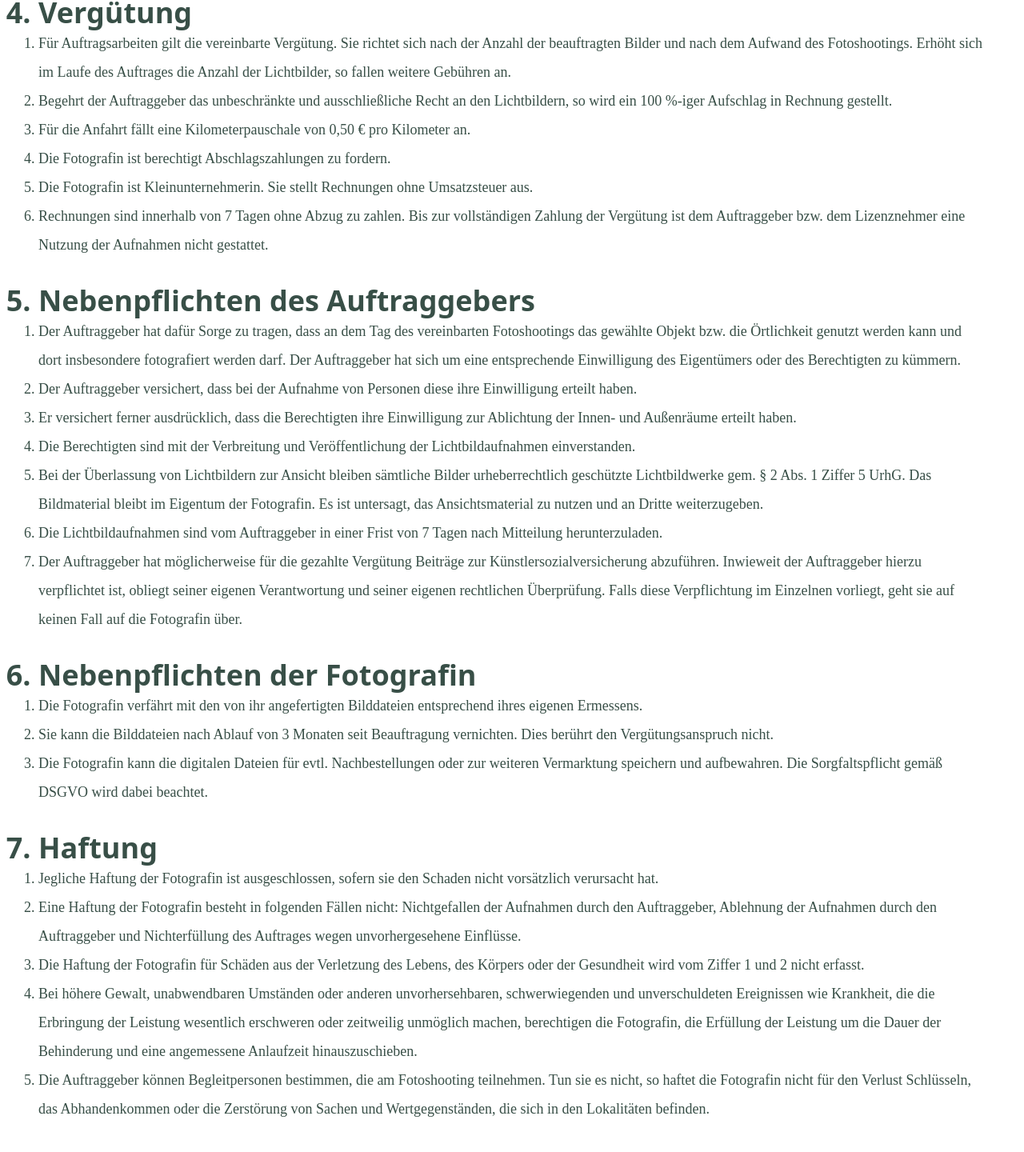
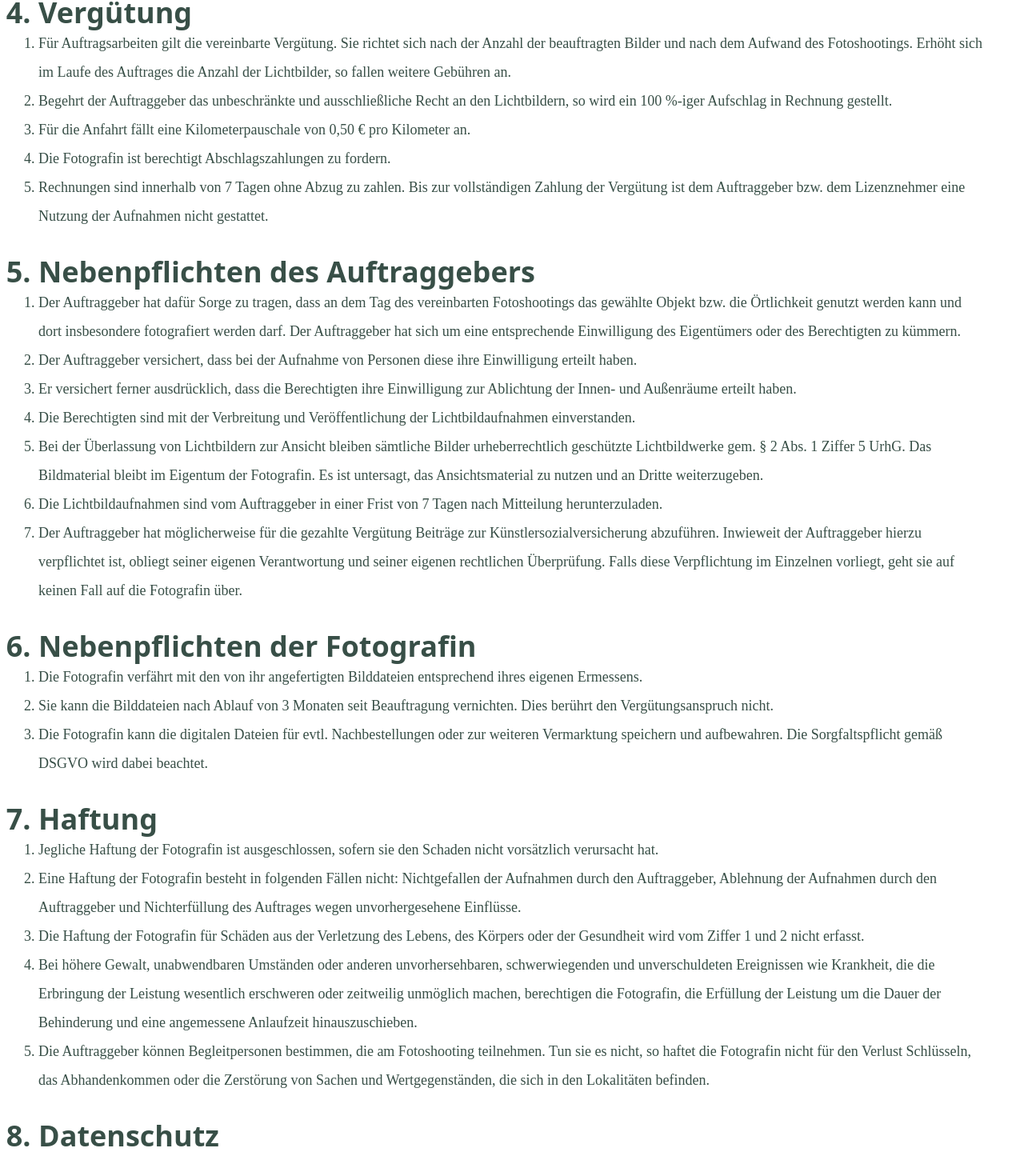
Before and after one commit to Dan86de/noworytaphotography-new, a Next.js app: page /agb in a window 1280 px wide. Shown: the part 1308-2748 px from the top of the page at 80% size. Built offline with nearby package versions, Linux system fonts and the light colour scheme; a web font is replaced by a local one.

Commit message:
Remove point

```diff
--- a/pages/agb.tsx
+++ b/pages/agb.tsx
@@ -20,287 +20,212 @@ const AGB = () => {
       <p className="text-right text-bold text-xl">Stand: 07.01.2023</p>
 
       <p className="mb-4 text-center italic">
-        Der Auftraggeber verpflichtet sich, die Geschäftsbedingungen sorgfältig
-        zu lesen und zur Kenntnis zu nehmen.
+        Der Auftraggeber verpflichtet sich, die Geschäftsbedingungen sorgfältig zu lesen und zur Kenntnis zu nehmen.
       </p>
       <ol className="list-decimal px-6">
-        <li className="text-brand font-headings font-bold text-4xl mt-8">
-          Anwendungsbereich
-        </li>
+        <li className="text-brand font-headings font-bold text-4xl mt-8">Anwendungsbereich</li>
 
         <p>
-          Diese allgemeine Geschäftsbedingung gilt für alle der Fotografin
-          Katarzyna Noworyta (im Folgenden: Fotografin) erteilten Aufträge über
-          die Erstellung von Lichtbildaufnahmen und für alle Nutzungs- und
-          Verwertungsarten im Sinne des Urheberrechts.{" "}
+          Diese allgemeine Geschäftsbedingung gilt für alle der Fotografin Katarzyna Noworyta (im Folgenden: Fotografin)
+          erteilten Aufträge über die Erstellung von Lichtbildaufnahmen und für alle Nutzungs- und Verwertungsarten im
+          Sinne des Urheberrechts.{" "}
         </p>
 
-        <li className="text-brand font-headings font-bold text-4xl mt-8">
-          Auftragsarbeiten; Immobilienfotografien
-        </li>
+        <li className="text-brand font-headings font-bold text-4xl mt-8">Auftragsarbeiten; Immobilienfotografien</li>
+
+        <ol className="list-decimal">
+          <li>Die Fotografin erstellt nach einer Beauftragung Lichtbilder von Immobilien.</li>
+          <li>Verträge über Auftragsarbeiten kommen durch Angebot und Annahme zustande.</li>
+          <li>
+            Die Fotografin fertigt die Aufnahmen nach eigenem Ermessen unter Beachtung der Vorgaben des Auftraggebers.
+            Die Fotografin legt von ihr ausgewählten Aufnahmen dem Auftraggeber vor, der sodann entscheidet, welche
+            Lichtbilder er abnehmen wird. Ausschließlich an diesen Bildern wird von der Fotografin eine Bildoptimierung
+            durchgeführt. Die Aufnahmen zeichnen sich durch die der Fotografin eigenen Charakteristik und künstlerischen
+            Eigenart aus.
+          </li>
+          <li>
+            Die Lichtbilder werden dem Auftraggeber per Datenübertragung oder auf einem Datenträger überlassen.
+            Liefertermine sind nur dann verbindlich, wenn sie ausdrücklich vereinbart wurden.
+          </li>
+          <li>
+            Der Auftraggeber hat die Bilder zeitnah abzunehmen. 7 Tage nach Übergabe gelten die Lichtbildaufnahmen als
+            abgenommen.
+          </li>
+          <li>
+            Hat der Auftraggeber der Fotografin keine ausdrücklichen Weisungen hinsichtlich der Gestaltung der Aufnahmen
+            erteilt, so sind Reklamationen bezüglich der Bildauffassung sowie der künstlerisch-technischen Gestaltung
+            ausgeschlossen.
+          </li>
+        </ol>
+
+        <li className="text-brand font-headings font-bold text-4xl mt-8">Urheberrecht</li>
+
+        <ol className="list-decimal">
+          <li>Der Fotografin steht das Urheberrecht an den Lichtbildern nach Maßgabe des Urheberrechtsgesetzes zu.</li>
+          <li>
+            Die Fotografin räumt dem Auftraggeber mit Zahlung der vereinbarten Vergütung die einfachen Nutzungs- und
+            Verwertungsrechte an den Lichtbildern ein.
+          </li>
+          <li>
+            Die Fotografin behält das Recht zur Eigennutzung und zur Namensnennung, es sei denn, es wird ausdrücklich
+            etwas anders vereinbart.
+          </li>
+          <li>
+            Die von der Fotografin hergestellten Lichtbilder sind grundsätzlich vom Auftraggeber nur für den eigenen
+            Gebrauch bestimmt. Soweit es sich um Bilder handelt, die zu Werbezwecken erstellt worden sind, darf der
+            Auftraggeber diese in Prospekten, auf Internetseiten, in sozialen Netzwerken und auf sonstigen
+            Immobilienportalen verwenden.
+          </li>
+          <li>
+            Die Negative bzw. die Bilddateien verbleiben bei der Fotografin. Eine Herausgabe der Negative oder der
+            Bilddateien an den Auftraggeber erfolgt nur bei gesonderter Vereinbarung.
+          </li>
+          <li>
+            Das Bearbeitungsrecht steht einzig und allein der Fotografin zu. Jede Bildbearbeitung ist nur mit der
+            ausdrücklichen Zustimmung der Fotografin zulässig. Die Fotografin und der Bearbeiter sind dann Miturheber im
+            Sinne des §8 UrhG am neuen Werk.
+          </li>
+        </ol>
+
+        <li className="text-brand font-headings font-bold text-4xl mt-8">Vergütung</li>
 
         <ol className="list-decimal">
           <li>
-            Die Fotografin erstellt nach einer Beauftragung Lichtbilder von
-            Immobilien.
+            Für Auftragsarbeiten gilt die vereinbarte Vergütung. Sie richtet sich nach der Anzahl der beauftragten
+            Bilder und nach dem Aufwand des Fotoshootings. Erhöht sich im Laufe des Auftrages die Anzahl der
+            Lichtbilder, so fallen weitere Gebühren an.
           </li>
           <li>
-            Verträge über Auftragsarbeiten kommen durch Angebot und Annahme
-            zustande.
+            Begehrt der Auftraggeber das unbeschränkte und ausschließliche Recht an den Lichtbildern, so wird ein 100
+            %-iger Aufschlag in Rechnung gestellt.
           </li>
+          <li>Für die Anfahrt fällt eine Kilometerpauschale von 0,50 € pro Kilometer an.</li>
+          <li>Die Fotografin ist berechtigt Abschlagszahlungen zu fordern.</li>
           <li>
-            Die Fotografin fertigt die Aufnahmen nach eigenem Ermessen unter
-            Beachtung der Vorgaben des Auftraggebers. Die Fotografin legt von
-            ihr ausgewählten Aufnahmen dem Auftraggeber vor, der sodann
-            entscheidet, welche Lichtbilder er abnehmen wird. Ausschließlich an
-            diesen Bildern wird von der Fotografin eine Bildoptimierung
-            durchgeführt. Die Aufnahmen zeichnen sich durch die der Fotografin
-            eigenen Charakteristik und künstlerischen Eigenart aus.
-          </li>
-          <li>
-            Die Lichtbilder werden dem Auftraggeber per Datenübertragung oder
-            auf einem Datenträger überlassen. Liefertermine sind nur dann
-            verbindlich, wenn sie ausdrücklich vereinbart wurden.
-          </li>
-          <li>
-            Der Auftraggeber hat die Bilder zeitnah abzunehmen. 7 Tage nach
-            Übergabe gelten die Lichtbildaufnahmen als abgenommen.
-          </li>
-          <li>
-            Hat der Auftraggeber der Fotografin keine ausdrücklichen Weisungen
-            hinsichtlich der Gestaltung der Aufnahmen erteilt, so sind
-            Reklamationen bezüglich der Bildauffassung sowie der
-            künstlerisch-technischen Gestaltung ausgeschlossen.
+            Rechnungen sind innerhalb von 7 Tagen ohne Abzug zu zahlen. Bis zur vollständigen Zahlung der Vergütung ist
+            dem Auftraggeber bzw. dem Lizenznehmer eine Nutzung der Aufnahmen nicht gestattet.
           </li>
         </ol>
 
-        <li className="text-brand font-headings font-bold text-4xl mt-8">
-          Urheberrecht
-        </li>
+        <li className="text-brand font-headings font-bold text-4xl mt-8">Nebenpflichten des Auftraggebers</li>
 
         <ol className="list-decimal">
           <li>
-            Der Fotografin steht das Urheberrecht an den Lichtbildern nach
-            Maßgabe des Urheberrechtsgesetzes zu.
+            Der Auftraggeber hat dafür Sorge zu tragen, dass an dem Tag des vereinbarten Fotoshootings das gewählte
+            Objekt bzw. die Örtlichkeit genutzt werden kann und dort insbesondere fotografiert werden darf. Der
+            Auftraggeber hat sich um eine entsprechende Einwilligung des Eigentümers oder des Berechtigten zu kümmern.
           </li>
           <li>
-            Die Fotografin räumt dem Auftraggeber mit Zahlung der vereinbarten
-            Vergütung die einfachen Nutzungs- und Verwertungsrechte an den
-            Lichtbildern ein.
+            Der Auftraggeber versichert, dass bei der Aufnahme von Personen diese ihre Einwilligung erteilt haben.
           </li>
           <li>
-            Die Fotografin behält das Recht zur Eigennutzung und zur
-            Namensnennung, es sei denn, es wird ausdrücklich etwas anders
-            vereinbart.
+            Er versichert ferner ausdrücklich, dass die Berechtigten ihre Einwilligung zur Ablichtung der Innen- und
+            Außenräume erteilt haben.
+          </li>
+          <li>Die Berechtigten sind mit der Verbreitung und Veröffentlichung der Lichtbildaufnahmen einverstanden.</li>
+          <li>
+            Bei der Überlassung von Lichtbildern zur Ansicht bleiben sämtliche Bilder urheberrechtlich geschützte
+            Lichtbildwerke gem. § 2 Abs. 1 Ziffer 5 UrhG. Das Bildmaterial bleibt im Eigentum der Fotografin. Es ist
+            untersagt, das Ansichtsmaterial zu nutzen und an Dritte weiterzugeben.
           </li>
           <li>
-            Die von der Fotografin hergestellten Lichtbilder sind grundsätzlich
-            vom Auftraggeber nur für den eigenen Gebrauch bestimmt. Soweit es
-            sich um Bilder handelt, die zu Werbezwecken erstellt worden sind,
-            darf der Auftraggeber diese in Prospekten, auf Internetseiten, in
-            sozialen Netzwerken und auf sonstigen Immobilienportalen verwenden.
+            Die Lichtbildaufnahmen sind vom Auftraggeber in einer Frist von 7 Tagen nach Mitteilung herunterzuladen.
           </li>
           <li>
-            Die Negative bzw. die Bilddateien verbleiben bei der Fotografin.
-            Eine Herausgabe der Negative oder der Bilddateien an den
-            Auftraggeber erfolgt nur bei gesonderter Vereinbarung.
-          </li>
-          <li>
-            Das Bearbeitungsrecht steht einzig und allein der Fotografin zu.
-            Jede Bildbearbeitung ist nur mit der ausdrücklichen Zustimmung der
-            Fotografin zulässig. Die Fotografin und der Bearbeiter sind dann
-            Miturheber im Sinne des §8 UrhG am neuen Werk.
+            Der Auftraggeber hat möglicherweise für die gezahlte Vergütung Beiträge zur Künstlersozialversicherung
+            abzuführen. Inwieweit der Auftraggeber hierzu verpflichtet ist, obliegt seiner eigenen Verantwortung und
+            seiner eigenen rechtlichen Überprüfung. Falls diese Verpflichtung im Einzelnen vorliegt, geht sie auf keinen
+            Fall auf die Fotografin über.
           </li>
         </ol>
 
-        <li className="text-brand font-headings font-bold text-4xl mt-8">
-          Vergütung
-        </li>
+        <li className="text-brand font-headings font-bold text-4xl mt-8">Nebenpflichten der Fotografin</li>
 
         <ol className="list-decimal">
           <li>
-            Für Auftragsarbeiten gilt die vereinbarte Vergütung. Sie richtet
-            sich nach der Anzahl der beauftragten Bilder und nach dem Aufwand
-            des Fotoshootings. Erhöht sich im Laufe des Auftrages die Anzahl der
-            Lichtbilder, so fallen weitere Gebühren an.
+            Die Fotografin verfährt mit den von ihr angefertigten Bilddateien entsprechend ihres eigenen Ermessens.
           </li>
           <li>
-            Begehrt der Auftraggeber das unbeschränkte und ausschließliche Recht
-            an den Lichtbildern, so wird ein 100 %-iger Aufschlag in Rechnung
-            gestellt.
+            Sie kann die Bilddateien nach Ablauf von 3 Monaten seit Beauftragung vernichten. Dies berührt den
+            Vergütungsanspruch nicht.
           </li>
           <li>
-            Für die Anfahrt fällt eine Kilometerpauschale von 0,50 € pro
-            Kilometer an.
-          </li>
-          <li>Die Fotografin ist berechtigt Abschlagszahlungen zu fordern.</li>
-          <li>
-            Die Fotografin ist Kleinunternehmerin. Sie stellt Rechnungen ohne
-            Umsatzsteuer aus.
-          </li>
-          <li>
-            Rechnungen sind innerhalb von 7 Tagen ohne Abzug zu zahlen. Bis zur
-            vollständigen Zahlung der Vergütung ist dem Auftraggeber bzw. dem
-            Lizenznehmer eine Nutzung der Aufnahmen nicht gestattet.
+            Die Fotografin kann die digitalen Dateien für evtl. Nachbestellungen oder zur weiteren Vermarktung speichern
+            und aufbewahren. Die Sorgfaltspflicht gemäß DSGVO wird dabei beachtet.
           </li>
         </ol>
 
-        <li className="text-brand font-headings font-bold text-4xl mt-8">
-          Nebenpflichten des Auftraggebers
-        </li>
+        <li className="text-brand font-headings font-bold text-4xl mt-8">Haftung</li>
 
         <ol className="list-decimal">
           <li>
-            Der Auftraggeber hat dafür Sorge zu tragen, dass an dem Tag des
-            vereinbarten Fotoshootings das gewählte Objekt bzw. die Örtlichkeit
-            genutzt werden kann und dort insbesondere fotografiert werden darf.
-            Der Auftraggeber hat sich um eine entsprechende Einwilligung des
-            Eigentümers oder des Berechtigten zu kümmern.
+            Jegliche Haftung der Fotografin ist ausgeschlossen, sofern sie den Schaden nicht vorsätzlich verursacht hat.
           </li>
           <li>
-            Der Auftraggeber versichert, dass bei der Aufnahme von Personen
-            diese ihre Einwilligung erteilt haben.
+            Eine Haftung der Fotografin besteht in folgenden Fällen nicht: Nichtgefallen der Aufnahmen durch den
+            Auftraggeber, Ablehnung der Aufnahmen durch den Auftraggeber und Nichterfüllung des Auftrages wegen
+            unvorhergesehene Einflüsse.
           </li>
           <li>
-            Er versichert ferner ausdrücklich, dass die Berechtigten ihre
-            Einwilligung zur Ablichtung der Innen- und Außenräume erteilt haben.
+            Die Haftung der Fotografin für Schäden aus der Verletzung des Lebens, des Körpers oder der Gesundheit wird
+            vom Ziffer 1 und 2 nicht erfasst.
           </li>
           <li>
-            Die Berechtigten sind mit der Verbreitung und Veröffentlichung der
-            Lichtbildaufnahmen einverstanden.
+            Bei höhere Gewalt, unabwendbaren Umständen oder anderen unvorhersehbaren, schwerwiegenden und
+            unverschuldeten Ereignissen wie Krankheit, die die Erbringung der Leistung wesentlich erschweren oder
+            zeitweilig unmöglich machen, berechtigen die Fotografin, die Erfüllung der Leistung um die Dauer der
+            Behinderung und eine angemessene Anlaufzeit hinauszuschieben.
           </li>
           <li>
-            Bei der Überlassung von Lichtbildern zur Ansicht bleiben sämtliche
-            Bilder urheberrechtlich geschützte Lichtbildwerke gem. § 2 Abs. 1
-            Ziffer 5 UrhG. Das Bildmaterial bleibt im Eigentum der Fotografin.
-            Es ist untersagt, das Ansichtsmaterial zu nutzen und an Dritte
-            weiterzugeben.
+            Die Auftraggeber können Begleitpersonen bestimmen, die am Fotoshooting teilnehmen. Tun sie es nicht, so
+            haftet die Fotografin nicht für den Verlust Schlüsseln, das Abhandenkommen oder die Zerstörung von Sachen
+            und Wertgegenständen, die sich in den Lokalitäten befinden.
+          </li>
+        </ol>
+        <li className="text-brand font-headings font-bold text-4xl mt-8">Datenschutz</li>
+
+        <ol className="list-decimal">
+          <li>
+            Die Fotografin erhebt Ihre Daten zum Zweck der Vertragsdurchführung, zur Erfüllung ihrer vertraglichen und
+            vorvertraglichen Pflichten.
           </li>
           <li>
-            Die Lichtbildaufnahmen sind vom Auftraggeber in einer Frist von 7
-            Tagen nach Mitteilung herunterzuladen.
+            Die Datenerhebung und Datenverarbeitung ist für die Durchführung des Vertrags erforderlich und beruht auf
+            Artikel 6 Abs. 1 b) DSGVO.
           </li>
           <li>
-            Der Auftraggeber hat möglicherweise für die gezahlte Vergütung
-            Beiträge zur Künstlersozialversicherung abzuführen. Inwieweit der
-            Auftraggeber hierzu verpflichtet ist, obliegt seiner eigenen
-            Verantwortung und seiner eigenen rechtlichen Überprüfung. Falls
-            diese Verpflichtung im Einzelnen vorliegt, geht sie auf keinen Fall
-            auf die Fotografin über.
+            Die persönlichen Daten werden gelöscht, sobald sie für den Zweck ihrer Verarbeitung nicht mehr erforderlich
+            sind. Die Bilddaten können zum Zweck der evtl. Nachbestellungen oder zur weiteren Vermarktung aufbewahrt
+            werden.
+          </li>
+          <li>
+            Berechtigten steht das Recht zum Widerspruch zu. Des Weiteren haben Berechtigte das Recht auf Auskunft der
+            gespeicherten Daten zu sowie bei Unrichtigkeit der Daten die Berichtigung oder bei unzulässiger
+            Datenspeicherung die Löschung der Daten zu fordern.
+          </li>
+          <li>
+            Im Übrigen ist die Fotografin verpflichtet sich, alle ihm im Rahmen des Auftrages bekannt gewordenen
+            Informationen vertraulich zu behandeln und Aufnahmen - außer zur Eigennutzung - nicht ohne Einwilligung des
+            Auftraggebers zu verwenden.
           </li>
         </ol>
 
-        <li className="text-brand font-headings font-bold text-4xl mt-8">
-          Nebenpflichten der Fotografin
-        </li>
+        <li className="text-brand font-headings font-bold text-4xl mt-8">Schlussbestimmungen</li>
 
         <ol className="list-decimal">
           <li>
-            Die Fotografin verfährt mit den von ihr angefertigten Bilddateien
-            entsprechend ihres eigenen Ermessens.
+            Sollte eine der vorangehenden Bestimmungen unwirksam oder undurchführbar sein, bleibt die Wirksamkeit der
+            übrigen Bestimmungen davon unberührt. Anstelle der unwirksamen oder undurchführbaren Bestimmung wird
+            einvernehmlich eine geeignete, dem wirtschaftlichen Erfolg möglichst nahekommende rechtswirksame
+            Ersatzbestimmung getroffen.
           </li>
           <li>
-            Sie kann die Bilddateien nach Ablauf von 3 Monaten seit Beauftragung
-            vernichten. Dies berührt den Vergütungsanspruch nicht.
+            Sollte eine Bestimmung dieser Allgemeinen Geschäftsbedingungen unwirksam sein, wird davon die Wirksamkeit
+            der übrigen Bestimmungen nicht berührt.
           </li>
           <li>
-            Die Fotografin kann die digitalen Dateien für evtl. Nachbestellungen
-            oder zur weiteren Vermarktung speichern und aufbewahren. Die
-            Sorgfaltspflicht gemäß DSGVO wird dabei beachtet.
-          </li>
-        </ol>
-
-        <li className="text-brand font-headings font-bold text-4xl mt-8">
-          Haftung
-        </li>
-
-        <ol className="list-decimal">
-          <li>
-            Jegliche Haftung der Fotografin ist ausgeschlossen, sofern sie den
-            Schaden nicht vorsätzlich verursacht hat.
-          </li>
-          <li>
-            Eine Haftung der Fotografin besteht in folgenden Fällen nicht:
-            Nichtgefallen der Aufnahmen durch den Auftraggeber, Ablehnung der
-            Aufnahmen durch den Auftraggeber und Nichterfüllung des Auftrages
-            wegen unvorhergesehene Einflüsse.
-          </li>
-          <li>
-            Die Haftung der Fotografin für Schäden aus der Verletzung des
-            Lebens, des Körpers oder der Gesundheit wird vom Ziffer 1 und 2
-            nicht erfasst.
-          </li>
-          <li>
-            Bei höhere Gewalt, unabwendbaren Umständen oder anderen
-            unvorhersehbaren, schwerwiegenden und unverschuldeten Ereignissen
-            wie Krankheit, die die Erbringung der Leistung wesentlich erschweren
-            oder zeitweilig unmöglich machen, berechtigen die Fotografin, die
-            Erfüllung der Leistung um die Dauer der Behinderung und eine
-            angemessene Anlaufzeit hinauszuschieben.
-          </li>
-          <li>
-            Die Auftraggeber können Begleitpersonen bestimmen, die am
-            Fotoshooting teilnehmen. Tun sie es nicht, so haftet die Fotografin
-            nicht für den Verlust Schlüsseln, das Abhandenkommen oder die
-            Zerstörung von Sachen und Wertgegenständen, die sich in den
-            Lokalitäten befinden.
-          </li>
-        </ol>
-        <li className="text-brand font-headings font-bold text-4xl mt-8">
-          Datenschutz
-        </li>
-
-        <ol className="list-decimal">
-          <li>
-            Die Fotografin erhebt Ihre Daten zum Zweck der Vertragsdurchführung,
-            zur Erfüllung ihrer vertraglichen und vorvertraglichen Pflichten.
-          </li>
-          <li>
-            Die Datenerhebung und Datenverarbeitung ist für die Durchführung des
-            Vertrags erforderlich und beruht auf Artikel 6 Abs. 1 b) DSGVO.
-          </li>
-          <li>
-            Die persönlichen Daten werden gelöscht, sobald sie für den Zweck
-            ihrer Verarbeitung nicht mehr erforderlich sind. Die Bilddaten
-            können zum Zweck der evtl. Nachbestellungen oder zur weiteren
-            Vermarktung aufbewahrt werden.
-          </li>
-          <li>
-            Berechtigten steht das Recht zum Widerspruch zu. Des Weiteren haben
-            Berechtigte das Recht auf Auskunft der gespeicherten Daten zu sowie
-            bei Unrichtigkeit der Daten die Berichtigung oder bei unzulässiger
-            Datenspeicherung die Löschung der Daten zu fordern.
-          </li>
-          <li>
-            Im Übrigen ist die Fotografin verpflichtet sich, alle ihm im Rahmen
-            des Auftrages bekannt gewordenen Informationen vertraulich zu
-            behandeln und Aufnahmen - außer zur Eigennutzung - nicht ohne
-            Einwilligung des Auftraggebers zu verwenden.
-          </li>
-        </ol>
-
-        <li className="text-brand font-headings font-bold text-4xl mt-8">
-          Schlussbestimmungen
-        </li>
-
-        <ol className="list-decimal">
-          <li>
-            Sollte eine der vorangehenden Bestimmungen unwirksam oder
-            undurchführbar sein, bleibt die Wirksamkeit der übrigen Bestimmungen
-            davon unberührt. Anstelle der unwirksamen oder undurchführbaren
-            Bestimmung wird einvernehmlich eine geeignete, dem wirtschaftlichen
-            Erfolg möglichst nahekommende rechtswirksame Ersatzbestimmung
-            getroffen.
-          </li>
-          <li>
-            Sollte eine Bestimmung dieser Allgemeinen Geschäftsbedingungen
-            unwirksam sein, wird davon die Wirksamkeit der übrigen Bestimmungen
-            nicht berührt.
-          </li>
-          <li>
-            Als Gerichtsstand liegt in Köln. Es gilt das Recht der
-            Bundesrepublik Deutschland unter Ausschluss des internationalen
-            Rechts, im Besonderen des UN-Kaufrechts.
+            Als Gerichtsstand liegt in Köln. Es gilt das Recht der Bundesrepublik Deutschland unter Ausschluss des
+            internationalen Rechts, im Besonderen des UN-Kaufrechts.
           </li>
         </ol>
       </ol>
```
Also changed, not shown: 1 other file (tests, documents, lock files or other folders).
